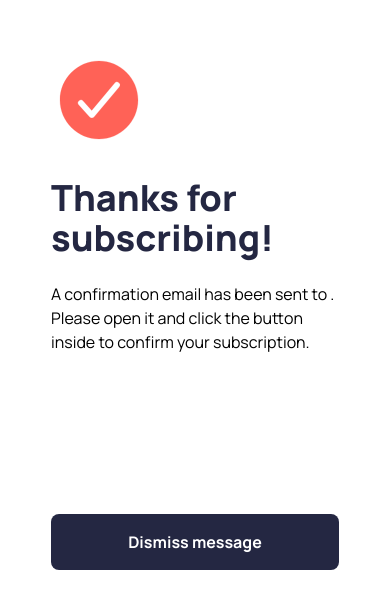
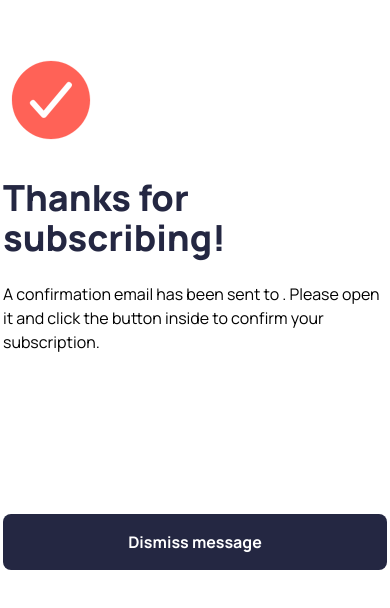
Before and after one commit to chadTheMeyster/newsletter-sign-up-with-success-message-main, a React (Vite) app: page /Subscribed in a window 390 px wide. Shown: the part 108-716 px from the top of the page. Built offline with nearby package versions, Linux system fonts and the light colour scheme.

Commit message:
adjusting margins

```diff
--- a/src/Subscribed.jsx
+++ b/src/Subscribed.jsx
@@ -4,7 +4,7 @@ export function Subscribed({ sharedEmail }) {
   const navigate = useNavigate();
 
   return (
-    <div className="flex flex-col w-96 mr-0 ml-0 p-12 pt-0 pb-0 md:bg-white md:p-12 md:rounded-2xl">
+    <div className="flex flex-col w-96 md:bg-white md:p-12 md:rounded-2xl">
       <div className="mt-40 md:m-0">
         <ion-icon name="checkmark-circle" className="text-primaryRed text-8xl md:text-6xl"></ion-icon>
       </div>
```
